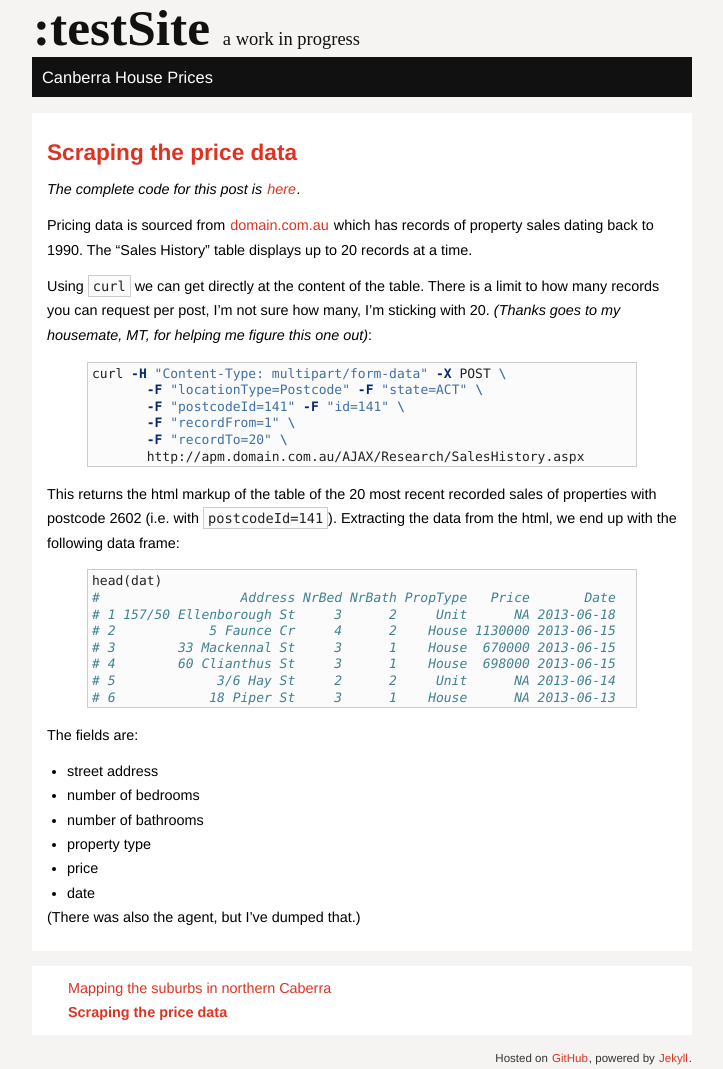
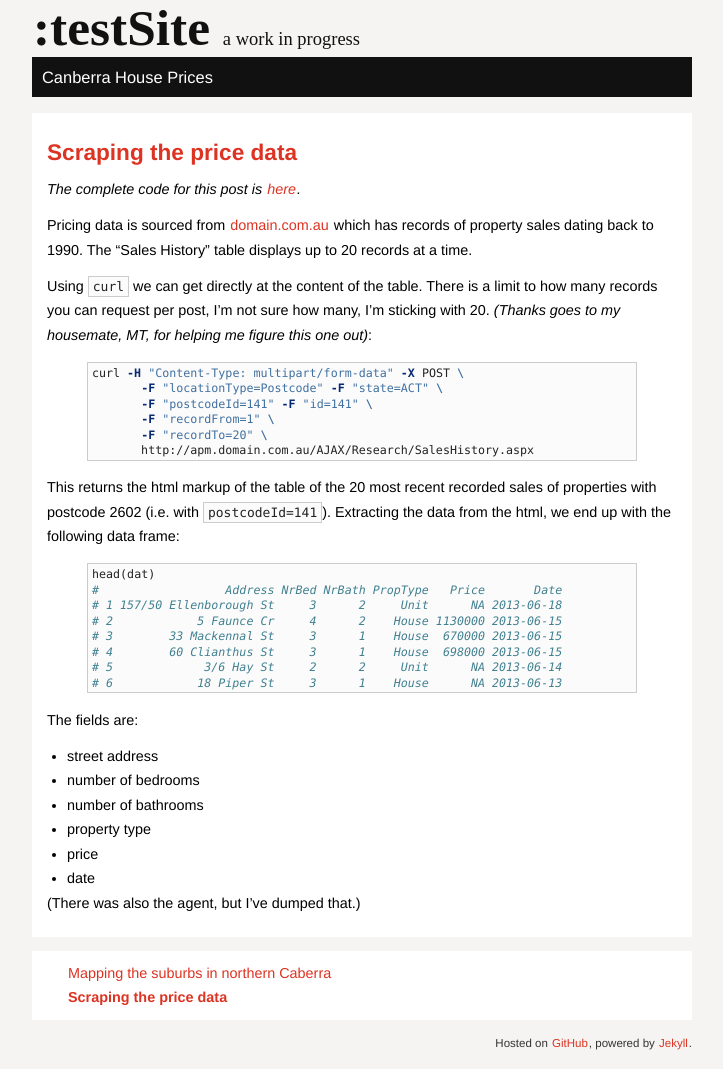
Before and after one commit to mngu2382/CanHouse, a Jekyll site: the page built from _posts/2013-09-19-scrap-data.md, in a window 1280 px wide. Shown: the whole page, without its empty margins (278-1001 px from the left). Built offline with Jekyll 4.4.1, drawn with Linux system fonts in a browser that asks for light colours.

Commit message:
css: pre, code at 90%

```diff
--- a/css/main.css
+++ b/css/main.css
@@ -157,7 +157,7 @@ code, pre  {
     background-color: #fbfbfb;
     border: 1px solid #ccc;
     font-family: Inconsolata,Menlo,Monaco,Consolas,"Courier New",monospace;
-    font-size: 95%;
+    font-size: 90%;
     padding: 2px 4px;
 }
 
```
